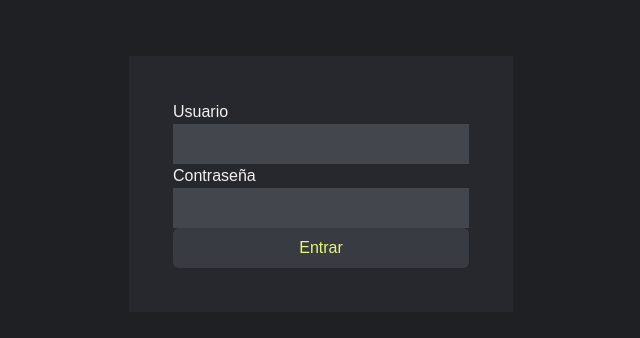
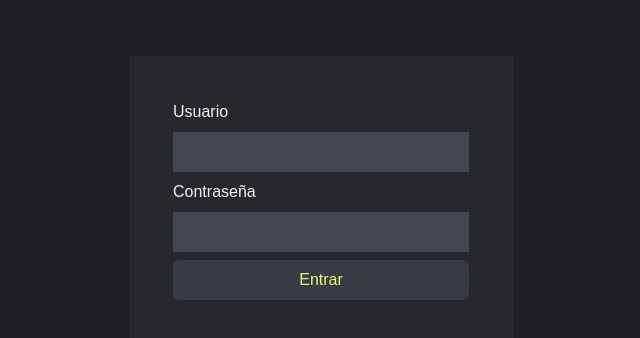
Before and after one commit to luismera86/front-correctionv2, a React (Vite) app: page /admin in a window 1280 px wide. Shown: the top 338 px of the page, without its empty margins (319-959 px from the left). Built offline with nearby package versions, Linux system fonts and the light colour scheme.

Commit message:
useForm corregido y componentes de admin

```diff
--- a/src/components/BoxPaper/BoxPaper.tsx
+++ b/src/components/BoxPaper/BoxPaper.tsx
@@ -1,9 +1,22 @@
 interface BoxPaperProps {
   children: React.ReactNode;
-  space?: string;
+  spaceY?: number;
 }
-export const BoxPaper = ({ children, space = "4" }: BoxPaperProps) => {
+export const BoxPaper = ({ children, spaceY = 1 }: BoxPaperProps) => {
+  const classSpace = [
+    "space-y-0",
+    "space-y-1",
+    "space-y-2",
+    "space-y-3",
+    "space-y-4",
+    "space-y-5",
+    "space-y-6",
+    "space-y-7",
+    "space-y-8",
+    "space-y-9",
+    "space-y-10",
+  ];
   return (
-    <div className={`flex flex-col bg-[#27282D] h-auto p-11 w-96 justify-center space-y-${space} `}>{children}</div>
+    <div className={`flex flex-col bg-[#27282D] h-auto p-11 w-96 justify-center ${classSpace[spaceY]} `}>{children}</div>
   );
 };
--- /dev/null
+++ b/src/hooks/index.ts
@@ -0,0 +1 @@
+export * from './useForm';
--- a/src/hooks/useForm.ts
+++ b/src/hooks/useForm.ts
@@ -2,7 +2,7 @@
 /* eslint-disable @typescript-eslint/no-unsafe-assignment */
 import { useState } from 'react'
 
-export const useForm = (initialFom = {}) => {
+export const useForm = <T>(initialFom: T) => {
   const [formState, setFormState] = useState(initialFom)
 
   const onInputChange = ({ target }: any) => {
--- a/src/pages/admin/AddCourse.tsx
+++ b/src/pages/admin/AddCourse.tsx
@@ -2,18 +2,25 @@ import { Layout } from "..";
 import { BoxPaper, Button } from "../../components";
 import { useForm } from "../../hooks/useForm";
 
+interface IFormState {
+  courseName: string;
+}
+
+
 export const AddCourse = () => {
 
-  const { onInputChange, onReset, formState } = useForm({
+  const { onInputChange, onReset, formState } = useForm<IFormState>({
     courseName: ''
   })
 
+  const { courseName } = formState
+
   return (
     <Layout>
-      <BoxPaper>
+      <BoxPaper spaceY={2}>
         <label>Nombre del curso</label>
-        <input name="courseName" value={cor} onChange={onInputChange} className="bg-[#44464e]  text-[#E5F876] p-2" type="text" />
-        <Button name="Entrar" />
+        <input name="courseName" value={courseName} onChange={onInputChange} className="bg-[#44464e]  text-[#E5F876] p-2" type="text" />
+        <Button name="Agregar" />
       </BoxPaper>
     </Layout>
   );
--- a/src/pages/admin/Login.tsx
+++ b/src/pages/admin/Login.tsx
@@ -1,13 +1,33 @@
+/* eslint-disable @typescript-eslint/no-unused-vars */
 import { BoxPaper, Button } from "../../components";
+import { useForm } from "../../hooks";
+
+interface IFormState {
+  userName: string;
+  password: string;
+}
 
 export const Login = () => {
+  const { formState, onInputChange } = useForm<IFormState>({
+    userName: "",
+    password: "",
+  });
+
+  const { userName, password } = formState;
+
   return (
     <div className=" bg-[#1F2023] flex flex-col h-screen text-[#F2F2F2] pt-14 items-center">
-      <BoxPaper space="2">
+      <BoxPaper spaceY={2}>
         <label>Usuario</label>
-        <input className="bg-[#44464e]  text-[#E5F876] p-2" type="text" />
+        <input
+          value={userName}
+          name="userName"
+          onChange={onInputChange}
+          className="bg-[#44464e]  text-[#E5F876] p-2"
+          type="text"
+        />
         <label>Contraseña</label>
-        <input className="bg-[#44464e]  text-[#E5F876] p-2" type="password" />
+        <input value={password} name="password" className="bg-[#44464e]  text-[#E5F876] p-2" type="password" />
         <Button name="Entrar" />
       </BoxPaper>
     </div>
```
